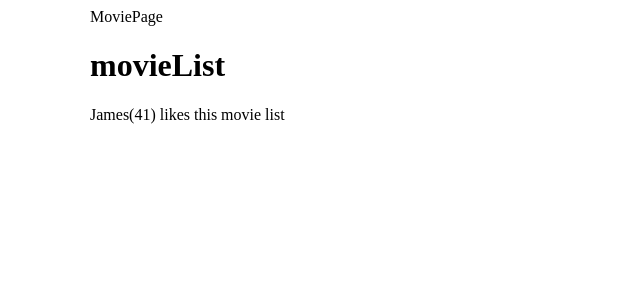
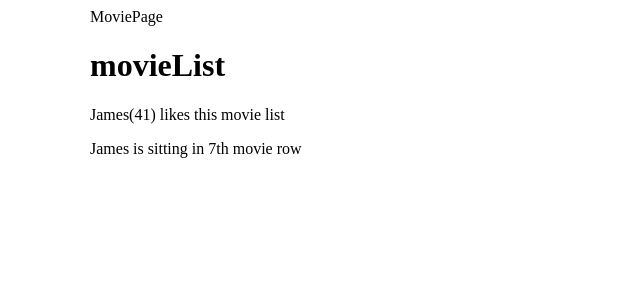
Before and after one commit to NeilaVait/react-hooks, a React (Create React App) app: page / in a window 1280 px wide. Shown: the top 300 px of the page, without its empty margins (0-640 px from the left). Built offline with nearby package versions, Linux system fonts and the light colour scheme.

Commit message:
movierow fn component, pass user and handleLogin

```diff
--- a/src/App.jsx
+++ b/src/App.jsx
@@ -13,9 +13,13 @@ class App extends Component {
     },
   };
 
+  handleLogin = (username) => {
+    console.log('handlelogin ran', username);
+  };
+
   render() {
     return (
-      <UserContext.Provider value={this.state.user}>
+      <UserContext.Provider value={{ user: this.state.user, onLogin: this.handleLogin }}>
         <div className="App container">
           {/* <CounterHook /> */}
           <MoviePage />
--- a/src/context/MovieList.jsx
+++ b/src/context/MovieList.jsx
@@ -1,5 +1,6 @@
 import React, { Component } from 'react';
 import UserContext from './UserContext';
+import MovieRow from './MovieRow';
 
 class MovieList extends Component {
   // pasiekiamas visoje klaseje 2 budas
@@ -18,8 +19,9 @@ class MovieList extends Component {
           <div>
             <h1>movieList</h1>
             <p>
-              {userContext.name}({userContext.age}) likes this movie list
+              {userContext.user.name}({userContext.user.age}) likes this movie list
             </p>
+            <MovieRow />
           </div>
         )}
       </UserContext.Consumer>
--- /dev/null
+++ b/src/context/MovieRow.jsx
@@ -0,0 +1,7 @@
+import React, { useContext } from 'react';
+import UserContext from './UserContext';
+
+export default function MovieRow() {
+  const userContext = useContext(UserContext);
+  return <div>{userContext.user.name} is sitting in 7th movie row</div>;
+}
```
